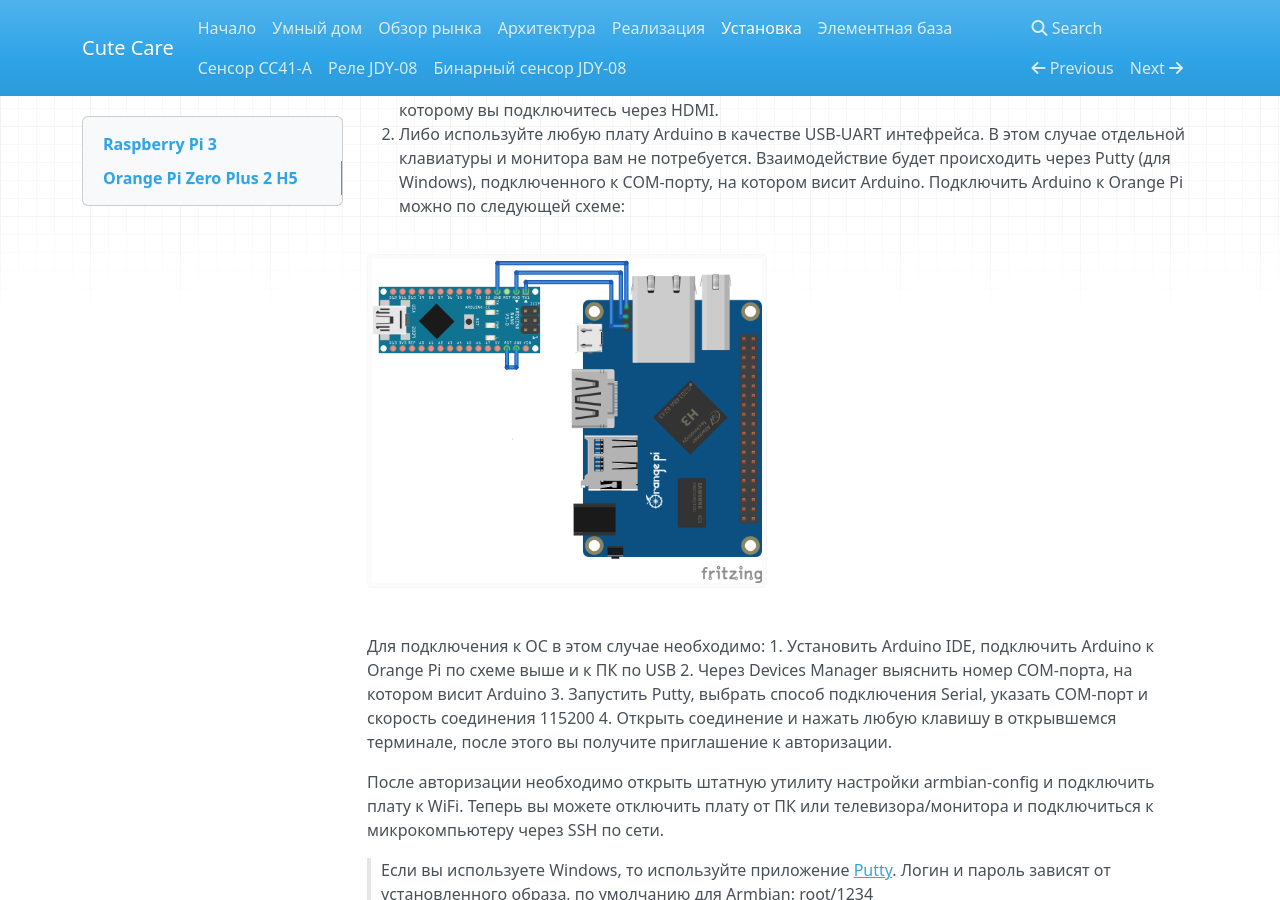
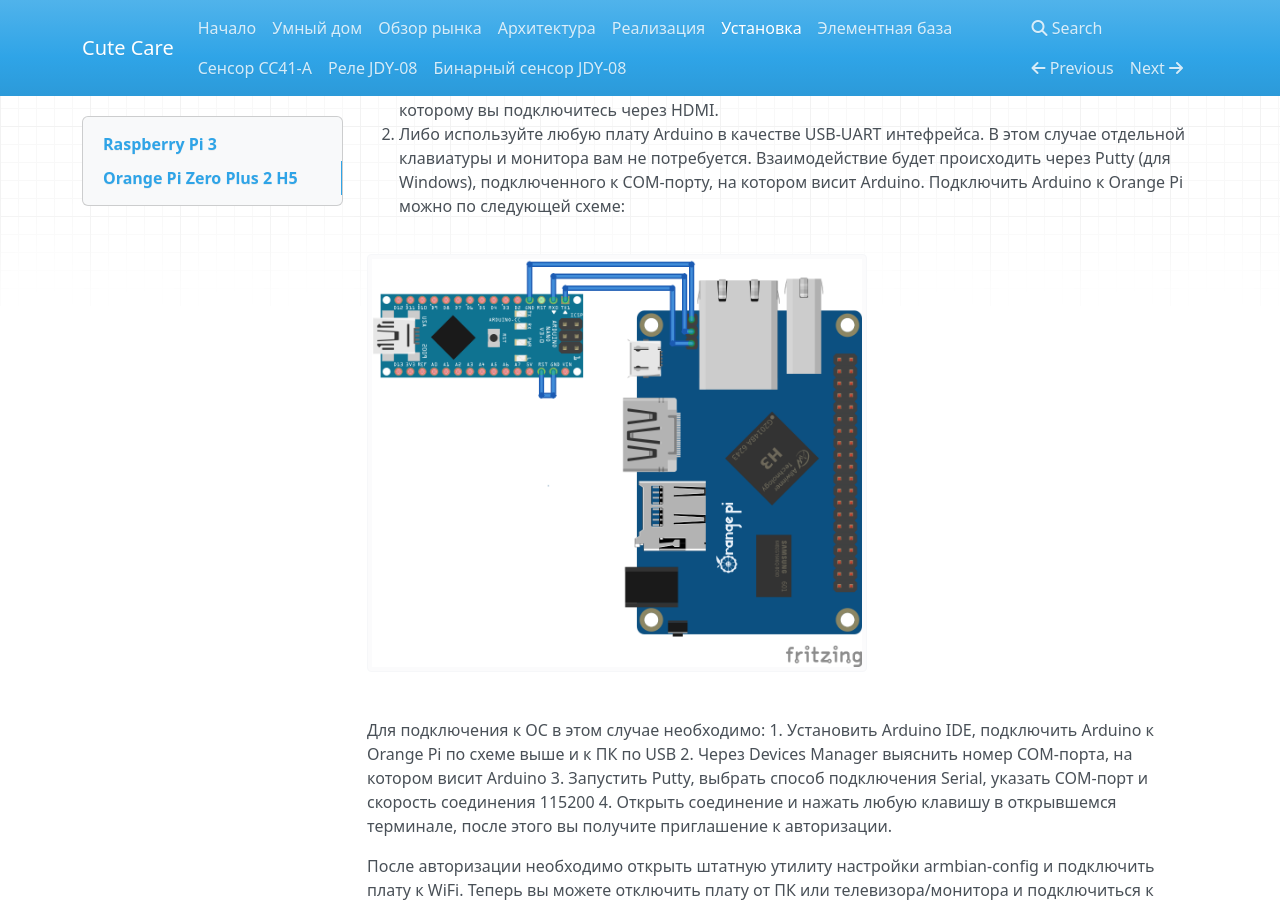
Before and after one commit to cutecare/cutecare-docs, an MkDocs documentation site: the page built from docs/Установка.md, in a window 1280 px wide and 900 px high, scrolled down 983 px. Built offline with MkDocs 1.6.1, drawn with Linux system fonts in a browser that asks for light colours; nearby versions of some CDN libraries; old or Windows-style settings are respelled for this version of MkDocs.

Commit message:
Update Установка.md

```diff
--- a/docs/Установка.md
+++ b/docs/Установка.md
@@ -30,7 +30,7 @@
 1. USB-разветвитель (с функцией питания), куда вы подключите клавиатуру, а также монитор, к которому вы подключитесь через HDMI.
 2. Либо используйте любую плату Arduino в качестве USB-UART интефрейса. В этом случае отдельной клавиатуры и монитора вам не потребуется. Взаимодействие будет происходить через Putty (для Windows), подключенного к COM-порту, на котором висит Arduino. Подключить Arduino к Orange Pi можно по следующей схеме:
 
-<img src="https://github.com/cutecare/cutecare-docs/blob/master/images/OrangePiTTL_bb.png?raw=true" width="400">
+<img src="https://github.com/cutecare/cutecare-docs/blob/master/images/OrangePiTTL_bb.png?raw=true" width="500">
 
 Для подключения к ОС в этом случае необходимо:
 1. Установить Arduino IDE, подключить Arduino к Orange Pi по схеме выше и к ПК по USB
```
